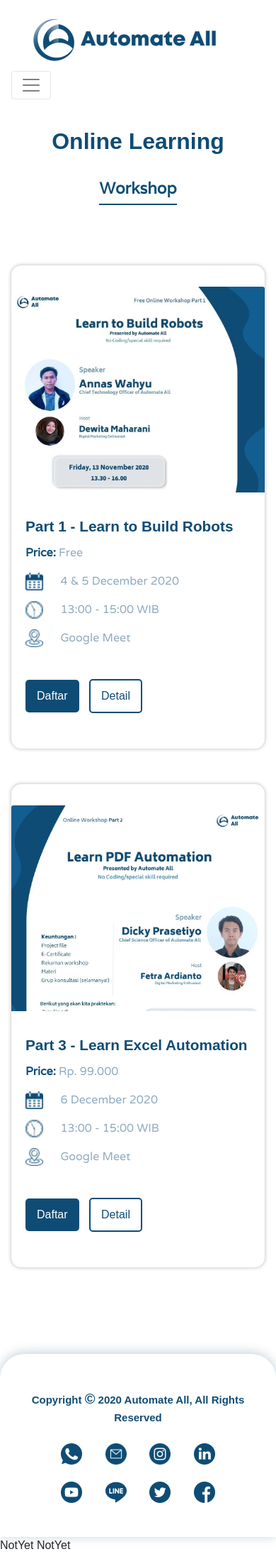
After one commit to rivannurihsan/automateall_development, a CodeIgniter 4 app: the page made by app/Views/pages/academy_list_new.php in a window 390 px wide. The commit adds this page. Shown: the whole page at 71% size. Run offline with PHP 8.4 and a stand-in for CodeIgniter, Linux system fonts and the light colour scheme; the template is opened without the code that fills it, so the values that code supplies are empty; some libraries are stand-ins or nearby versions; some web fonts are replaced.

Commit message:
static academy list new

```diff
--- a/app/Views/layout/template.php
+++ b/app/Views/layout/template.php
@@ -30,6 +30,8 @@
     <!-- Automate All CSS -->
     <!-- <link rel="stylesheet" href="/css/production/automateall-min.css"> -->
     <link rel="stylesheet" href="/css/development/automateall-dev.css?v=1.4.3">
+
+    <link rel="stylesheet" href="/css/development/academy_list_new.css">
 
     <!-- Font Awsome CSS -->
     <!-- <link rel="stylesheet" href="/css/all.css"> -->
--- a/app/Views/pages/academy.php
+++ b/app/Views/pages/academy.php
@@ -11,12 +11,12 @@
         </div>
         <div class="row option justify-content-center">
             <div class="col-xl-3 opt-card">
-                <a href="#">
+                <a href="http://localhost:8080/academy/list">
                     <div class="content-img" style="padding:9px 28px;">
                         <img src="/img/vector/expert.png" alt="RPA Expert">
                     </div>
                     <div class="content-desc text-center">
-                        <h2>RPA Expert</h2>
+                        <h2>RPA Expertsss</h2>
                     </div>
                 </a>
             </div>
--- /dev/null
+++ b/app/Views/pages/academy_list_new.php
@@ -0,0 +1,70 @@
+<?= $this->extend('layout/template');?>
+
+<?= $this->section('content');?>
+
+<!-- Carousel Courses -->
+<section class="academy noselect">
+    <div class="container">
+        <div class="row">
+            <div class="col text-center academy-list-title">
+                <h1>Online Learning</h1>
+                <p class="mx-auto">Workshop</p>
+            </div>
+        </div>
+        <div class="row online-learning-list">
+            <div class="col">
+                <div class="card mt-5 mx-auto">
+                    <img class="card-img-top crop-img" src="/img/onlineCourse/Learn%20To%20Build%20Robot.jpg" />
+                    <div class="card-body">
+                        <h2 class="card-title">Part 1 - Learn to Build Robots</h2>
+                        <div class="card-text">
+                            <p><span class="price-course">Price: </span> Free</p>
+                            <div class="detail-course">
+                                <img src="/img/vector/calendar.png" />
+                                <p>4 & 5 December 2020</p>
+                            </div>
+                            <div class="detail-course">
+                                <img src="/img/vector/clock.png" />
+                                <p>13:00 - 15:00 WIB</p>
+                            </div>
+                            <div class="detail-course">
+                                <img src="/img/vector/location.png" />
+                                <p>Google Meet</p>
+                            </div>
+                            <button class="btn btn-daftar">Daftar</button>
+                            <button class="btn btn-detail">Detail</button>
+                        </div>
+                    </div>
+                </div>
+            </div>
+            <div class="col">
+                <div class="card mt-5 mx-auto">
+                    <img class="card-img-top crop-img" src="/img/onlineCourse/Learn%20PDF%20Automation.png" />
+                    <div class="card-body">
+                        <h2 class="card-title">Part 3 - Learn Excel Automation</h2>
+                        <div class="card-text">
+                            <p><span class="price-course">Price: </span> Rp. 99.000</p>
+                            <div class="detail-course">
+                                <img src="/img/vector/calendar.png" />
+                                <p>6 December 2020</p>
+                            </div>
+                            <div class="detail-course">
+                                <img src="/img/vector/clock.png" />
+                                <p>13:00 - 15:00 WIB</p>
+                            </div>
+                            <div class="detail-course">
+                                <img src="/img/vector/location.png" />
+                                <p>Google Meet</p>
+                            </div>
+                            <button class="btn btn-daftar">Daftar</button>
+                            <button class="btn btn-detail">Detail</button>
+                        </div>
+                    </div>
+                </div>
+            </div>
+        </div>
+    </div>
+
+</section>
+<!-- Akhir Section Our Services -->
+<?= $this->endSection();?>
--- /dev/null
+++ b/public/css/development/academy_list_new.css
@@ -0,0 +1,117 @@
+.academy-list-title p {
+  font-size: 1.9rem;
+  margin-top: 30px;
+  font-weight: 600;
+  color: #0f4c75;
+  width: fit-content;
+  border-bottom: 5px solid #0f4c75;
+  padding-bottom: 25px;
+}
+
+.card {
+  max-width: 450px;
+  border-radius: 20px;
+  box-shadow: 0px 0px 10px rgba(0, 0, 0, 0.3);
+  padding: 30px 0px;
+}
+
+.crop-img {
+  width: 100%;
+  height: 290px;
+  object-fit: cover;
+  object-position: 50% 0%;
+}
+
+.online-learning-list {
+  margin-top: 100px;
+}
+
+.detail-course img {
+  width: 25px;
+  display: inline-block;
+  margin-right: 20px;
+}
+.detail-course p {
+  display: inline-block;
+}
+
+.btn-daftar {
+  margin-top: 30px;
+  background: #0f4c75;
+  color: #fff;
+  padding: 10px 15px;
+  border-radius: 5px;
+  margin-right: 10px;
+}
+
+.btn-daftar:hover {
+  color: #fff;
+}
+
+.btn-detail {
+  margin-top: 30px;
+  background: #fff;
+  color: #0f4c75;
+  padding: 10px 15px;
+  border-radius: 5px;
+  border: 2px solid #0f4c75;
+}
+
+.price-course {
+  font-weight: bold;
+  color: #0f4c75;
+}
+
+@media (max-width: 990px) {
+  .academy-list-title h1 {
+    font-size: 2.5rem;
+  }
+
+  .academy-list-title p {
+    font-size: 1.6rem;
+    padding-bottom: 10px;
+  }
+
+  .card-body h2 {
+    font-size: 1.7rem;
+  }
+  .card-body p {
+    font-size: 1.3rem;
+  }
+}
+
+@media (max-width: 550px) {
+  .academy-list-title h1 {
+    font-size: 2rem;
+  }
+
+  .academy-list-title p {
+    font-size: 1.4rem;
+    border-bottom: 2px solid #0f4c75;
+    padding-bottom: 5px;
+  }
+
+  .online-learning-list {
+    margin-top: 20px;
+  }
+  .card {
+    min-width: 300px;
+    border-radius: 15px;
+    box-shadow: 0px 0px 5px #00000033;
+    padding: 30px 0px;
+  }
+
+  .crop-img {
+    width: 100%;
+    height: 290px;
+    object-fit: cover;
+    object-position: 50% 0%;
+  }
+
+  .card-body h2 {
+    font-size: 1.3rem;
+  }
+  .card-body p {
+    font-size: 1rem;
+  }
+}
```
Also changed, not shown: public/img/vector/calendar.png (added), public/img/vector/clock.png (added), public/img/vector/location.png (added).
